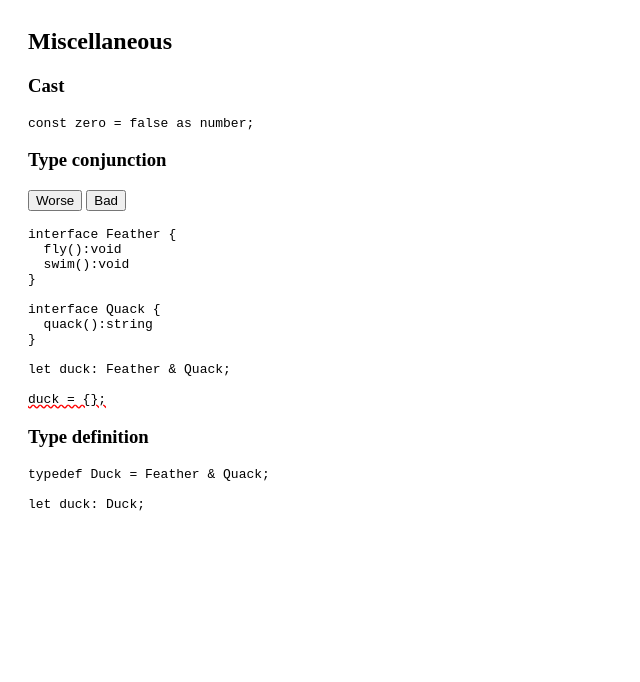
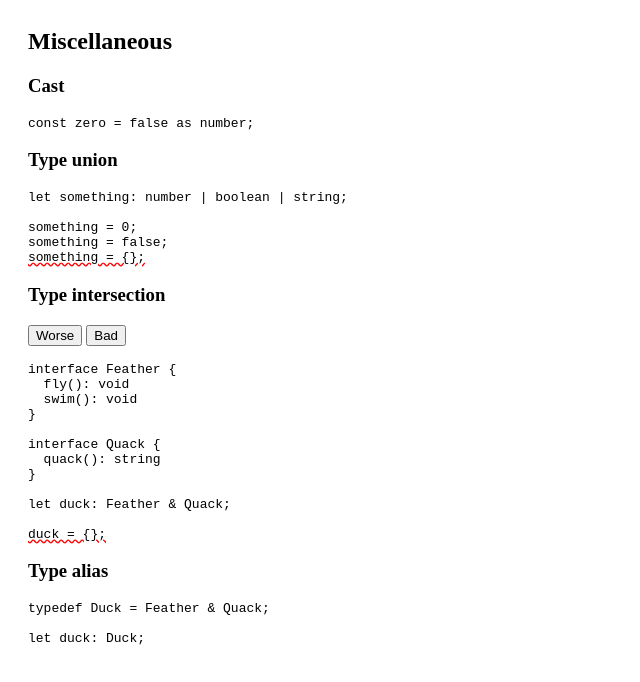
Before and after one commit to mpasko/typescript-tutorial, a website built with webpack: page misc/index.html in a window 1280 px wide. Shown: the whole page, without its empty margins (0-640 px from the left). Built offline with nearby package versions, Linux system fonts and the light colour scheme.

Commit message:
Minor improvements, hotfixes

```diff
--- a/misc/index.html
+++ b/misc/index.html
@@ -14,18 +14,28 @@
 const zero = false as number;
 </pre>
     </p>
-    <h3>Type conjunction</h3>
+    <h3>Type union</h3>
+<pre class="prettyprint">
+let something: number | boolean | string;
+
+something = 0;
+something = false;
+<span id="attach-3">something = {};</span><div id="flyout-3"><pre class="nocode">
+let something: string | number | boolean<hr />
+Type '{}' is not assignable to type 'string | number | boolean'.
+Type '{}' is not assignable to type 'true'.(2322)</pre></div></pre>
+    <h3>Type intersection</h3>
     <p>
       <button id="show-bad-1">Worse</button>
       <button id="show-good-1">Bad</button>
 <pre class="prettyprint">
 interface Feather {
-  fly():void
-  swim():void
+  fly(): void
+  swim(): void
 }
 
 interface Quack {
-  quack():string
+  quack(): string
 }
 
 let duck: Feather &amp; Quack;
@@ -35,13 +45,14 @@ let duck: Feather &amp; Quack;
 Type '{}' is not assignable to type 'Feather &amp; Quack'.
 Type '{}' is missing the following properties from type 'Feather': fly, swim(2322)
 </pre></div><div id="flyout-2" class="nocode"><pre>
-Type '{ fly: () => void; swim: () => void; }' is not assignable to type 'Feather &amp; Quack'.
+Type '{ fly: () => void; swim: () => void; }'
+  is not assignable to type 'Feather &amp; Quack'.
 Property 'quack' is missing in type '{ fly: () => void; swim: () => void; }'
-but required in type 'Quack'.(2322)
+  but required in type 'Quack'.(2322)
 input.ts(7, 3): 'quack' is declared here.
 </pre></div></pre>
     </p>
-    <h3>Type definition</h3>
+    <h3>Type alias</h3>
     <p>
 <pre class="prettyprint">
 typedef Duck = Feather &amp; Quack;
@@ -49,6 +60,6 @@ typedef Duck = Feather &amp; Quack;
 let duck: Duck;
 </pre>
     </p>
-  </body>
+    <div class="placeholder"></div>
   </body>
 </html>
```
Also changed, not shown: 1_introduction/index.html (+8 -2 lines), tricks/index.html (+4 -0 lines).
